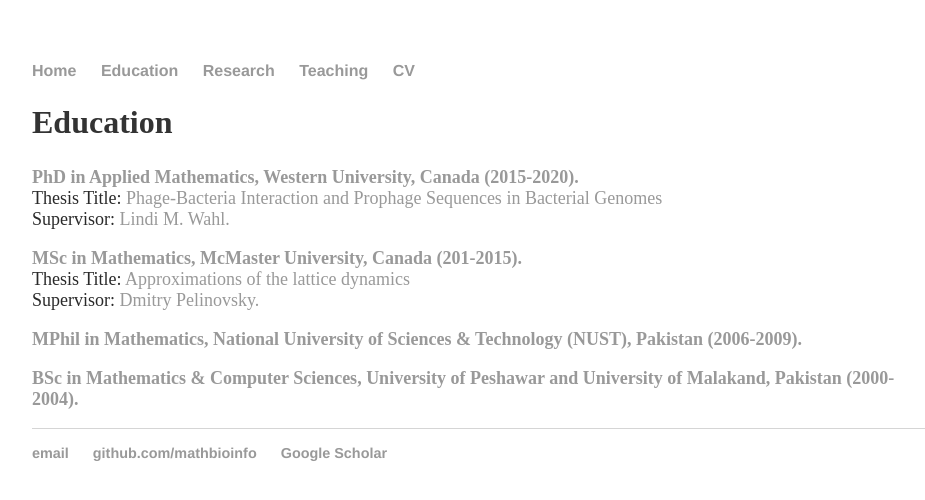
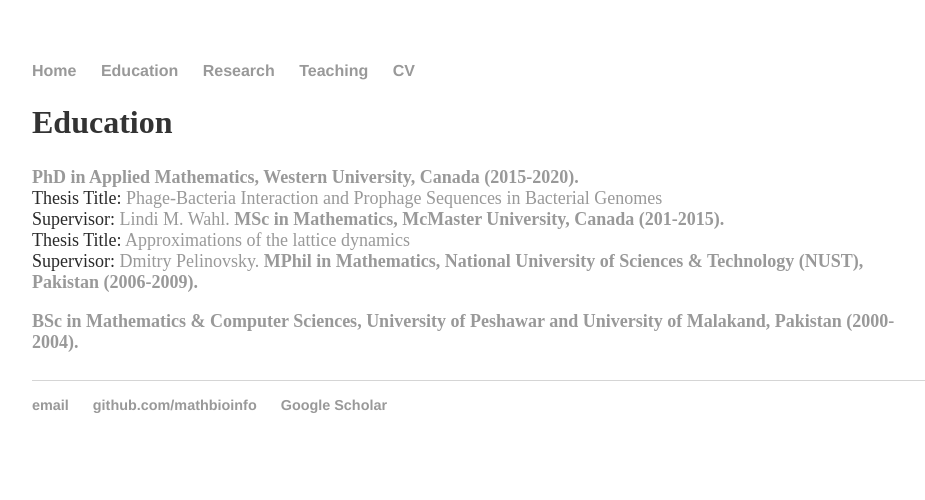
Before and after one commit to MathBioInfo/amjadkhan, a Jekyll site: the page built from Education/index.html, in a window 1280 px wide. Shown: the top 500 px of the page, without its empty margins (160-1085 px from the left). Built offline with Jekyll 4.4.1, drawn with Linux system fonts in a browser that asks for light colours.

Commit message:
Update index.html

```diff
--- a/Education/index.html
+++ b/Education/index.html
@@ -6,24 +6,24 @@
 		<div class="Education">
 			<p><font size="6"><b>Education</b></font><br>
 			<div class="wsite-section-elements">
-				<div class="paragraph"><font color="#2a2a2a" size="4">
+			<div class="paragraph"><font color="#2a2a2a" size="4">
 			<link rel="stylesheet" type="text/css" href="css/main.css">
 			<a href="https://www.uwo.ca/">
 			<strong> PhD in Applied Mathematics,  Western University, Canada (2015-2020).
 			</strong></a><br />Thesis Title: <a href="https://ir.lib.uwo.ca/etd/6957/">Phage-Bacteria Interaction and Prophage Sequences in Bacterial Genomes</a></font><font color="#2a2a2a" size="4">
 			<br> Supervisor: <a href="https://publish.uwo.ca/~lwahl/">Lindi M. Wahl.</a>
-			</font><br /><br /><font color="#2a2a2a" size="4">
+
 			<a href="https://www.mcmaster.ca/">
 			<strong> MSc in Mathematics,  McMaster University, Canada (201-2015).
 			</strong></a><br />Thesis Title: <a href="https://macsphere.mcmaster.ca/handle/11375/17274">Approximations of the lattice dynamics</a></font><font color="#2a2a2a" size="4">
 			<br> Supervisor: <a href="https://dmpeli.math.mcmaster.ca//">Dmitry Pelinovsky.</a>
-			</font><br /><br /><font color="#2a2a2a" size="4">
+
 			<a href="https://nust.edu.pk/">
 			<strong> MPhil in Mathematics,  National University of Sciences & Technology (NUST), Pakistan (2006-2009).
 			</font><br /><br /><font color="#2a2a2a" size="4">
 			<a href="#">
 			<strong> BSc in Mathematics & Computer Sciences,  University of Peshawar and University of Malakand, Pakistan (2000-2004).
-			</font><br /><br /><font color="#2a2a2a" size="4">
+			</p>
 
 
 
```
